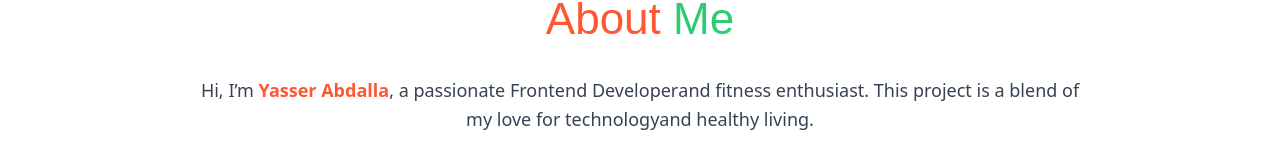
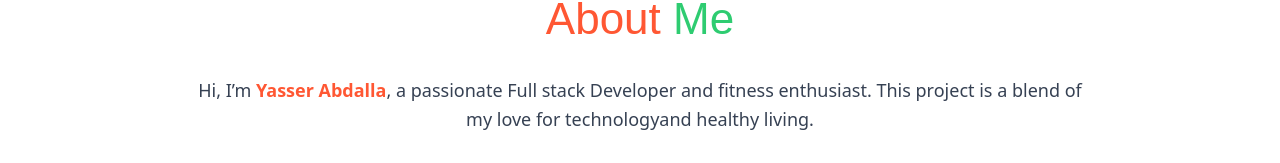
Before and after one commit to YazzerAbdalla/fitverse-store, a Next.js app: page / in a window 1280 px wide. Shown: the part 1853-2016 px from the top of the page. Built offline with nearby package versions, Linux system fonts and the light colour scheme; a web font is replaced by a local one.

Commit message:
Update the about section paragraph to be suitable for me

```diff
--- a/components/About.tsx
+++ b/components/About.tsx
@@ -11,7 +11,7 @@ export default function About() {
         <p className="text-p text-gray-700 leading-relaxed mb-6">
           Hi, I’m{" "}
           <span className="font-semibold text-primary">Yasser Abdalla</span>, a
-          passionate <span className="font-medium">Frontend Developer</span>
+          passionate <span className="font-medium">Full stack Developer </span>
           and fitness enthusiast. This project is a blend of my love for{" "}
           <span className="font-medium">technology</span>
           and <span className="font-medium">healthy living</span>.
```
